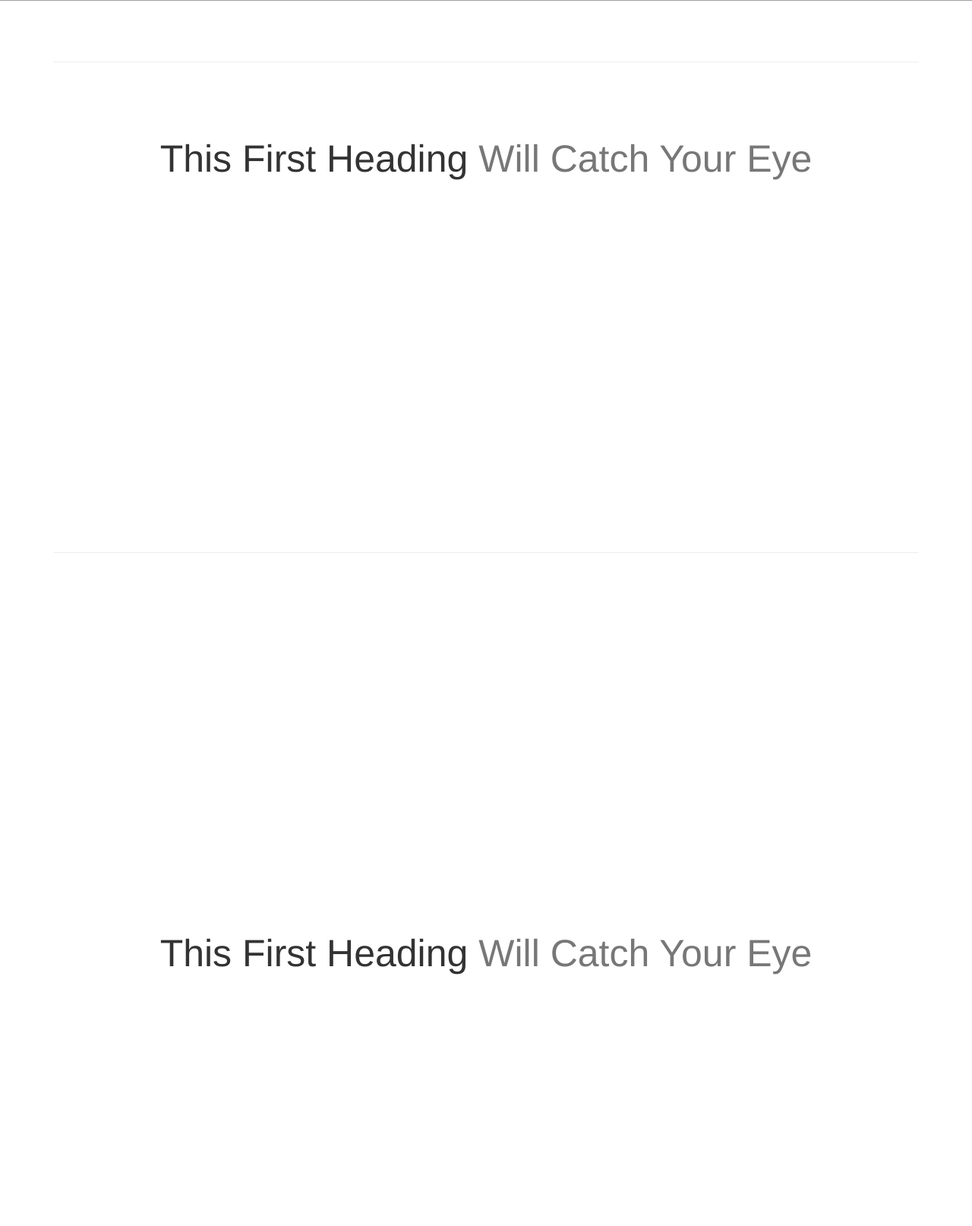
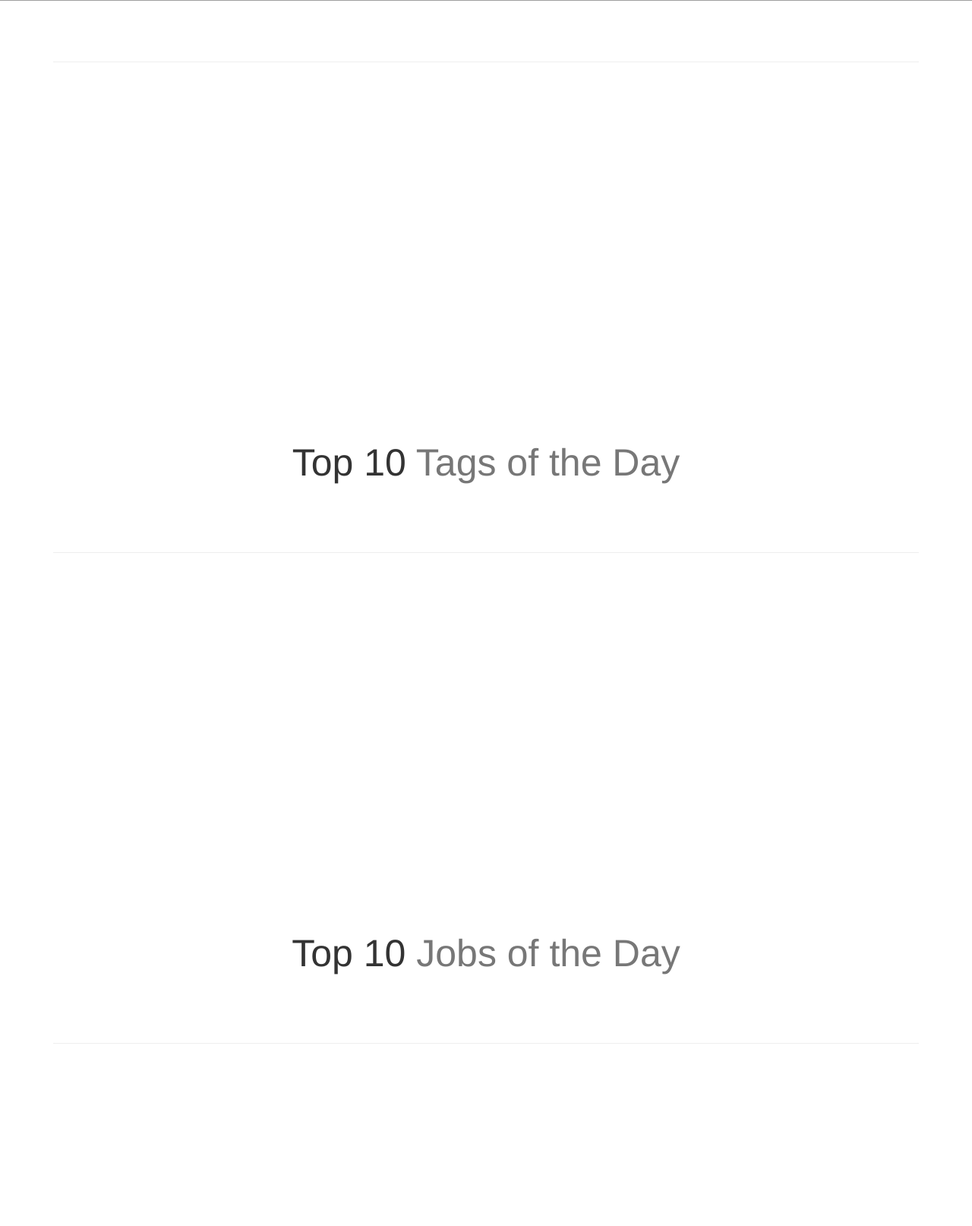
Before and after one commit to sVujke/django-job-analytics, a Django app: template templates/home.html in a window 1280 px wide. Shown: the part 567-2181 px from the top of the page at 76% size. Before the commit the page ends 1850 px from the top, so only its background shows below. Run offline with Django 3.2, Linux system fonts and the light colour scheme; the template is opened without the code that fills it, so the values that code supplies are empty; parts of the project's set-up code (start-up, migrations or seed data) failed here and were passed over; some libraries are stand-ins or nearby versions; grey boxes are pictures that could not be loaded.

Commit message:
data ploted on homepage

```diff
--- a/app/static/css/style.css
+++ b/app/static/css/style.css
@@ -11,3 +11,13 @@
     height: 400px;
     width: 800px;
 }
+
+#firm-bar{
+    height: 400px;
+    width: 800px;
+}
+
+#city-bar{
+    height: 400px;
+    width: 800px;
+}
--- a/templates/home.html
+++ b/templates/home.html
@@ -29,13 +29,14 @@
         <hr class="featurette-divider">
 
         <div class="featurette" id="about">
-            <div class="col-md-12 text-center">
-                <h2 class="featurette-heading ">This First Heading
-                <span class="text-muted">Will Catch Your Eye</span>
-                </h2>
+
+            <div class="col-md-10 col-md-offset-2" id="tag-bar">
 
             </div>
-            <div class="col-md-10 col-md-offset-1" id="tag-bar">
+            <div class="col-md-12 text-center">
+                <h2 class="featurette-heading ">Top 10
+                <span class="text-muted">Tags of the Day</span>
+                </h2>
 
             </div>
         </div>
@@ -43,13 +44,45 @@
         <hr class="featurette-divider">
 
         <div class="featurette" id="about">
-            <div class="col-md-10 col-md-offset-1" id="position-bar">
+            <div class="col-md-10 col-md-offset-2" id="position-bar">
 
             </div>
 
             <div class="col-lg-12 text-center">
-                <h2 class="featurette-heading">This First Heading
-                <span class="text-muted">Will Catch Your Eye</span>
+                <h2 class="featurette-heading">Top 10
+                <span class="text-muted">Jobs of the Day</span>
+                </h2>
+
+            </div>
+
+        </div>
+
+        <hr class="featurette-divider">
+
+        <div class="featurette" id="about">
+            <div class="col-md-10 col-md-offset-2" id="city-bar">
+
+            </div>
+
+            <div class="col-lg-12 text-center">
+                <h2 class="featurette-heading">Top 5
+                <span class="text-muted">Locations of the Day</span>
+                </h2>
+
+            </div>
+
+        </div>
+
+        <hr class="featurette-divider">
+
+        <div class="featurette" id="about">
+            <div class="col-md-10 col-md-offset-2" id="firm-bar">
+
+            </div>
+
+            <div class="col-lg-12 text-center">
+                <h2 class="featurette-heading">Top 10
+                <span class="text-muted">Companies of the Day</span>
                 </h2>
 
             </div>
@@ -60,20 +93,32 @@
     </div>
 
     <script>
+
         var x_arr =[];
         var y_arr = [];
+
         {% for x in top_tags %}
             x_arr.push('{{x.id}}');
+            y_arr.push('{{x.count}}');
         {% endfor %}
 
-        {% for y in top_tags %}
-            y_arr.push('{{y.count}}');
-        {% endfor %}
-	TESTER = document.getElementById('tag-bar');
-	Plotly.plot( TESTER, [{
-	x: x_arr,
-	y: y_arr, type:'bar' }], {
-	margin: { t: 0 } } );
+
+        var data = [{
+            x: x_arr,
+            y: y_arr,
+            type: 'bar',
+            orientation: 'v',
+            marker: {
+
+                opacity: 0.6,
+                line: {
+                  color: 'rbg(8,48,107)',
+                  width: 1.5
+            }
+            }
+        }]
+
+        Plotly.newPlot('tag-bar', data);
 
         var x1_arr =[];
         var y1_arr = [];
@@ -82,11 +127,69 @@
             y1_arr.push('{{x.count}}');
         {% endfor %}
 
-	TESTER = document.getElementById('position-bar');
-	Plotly.plot( TESTER, [{
-	x: x1_arr,
-	y: y1_arr, type:'bar' }], {
-	margin: { t: 0 } } );
+        var data = [{
+            x: x1_arr,
+            y: y1_arr,
+            type: 'bar',
+            orientation: 'v',
+            marker: {
+                color: 'rgb(118, 180, 90)',
+                opacity: 0.6,
+                line: {
+                  color: 'rbg(8,48,107)',
+                  width: 1.5
+            }
+            }
+        }]
+
+        Plotly.newPlot('position-bar', data);
+
+        var x1_arr =[];
+        var y1_arr = [];
+        {% for x in top_cities %}
+            x1_arr.push('{{x.id}}');
+            y1_arr.push('{{x.count}}');
+        {% endfor %}
+
+        var data = [{
+            x: x1_arr,
+            y: y1_arr,
+            type: 'bar',
+            orientation: 'v',
+            marker: {
+                opacity: 0.6,
+                line: {
+                  color: 'rbg(8,48,107)',
+                  width: 1.5
+            }
+            }
+        }]
+
+        Plotly.newPlot('city-bar', data);
+
+    var x1_arr =[];
+        var y1_arr = [];
+        {% for x in top_firms %}
+            x1_arr.push('{{x.id}}');
+            y1_arr.push('{{x.count}}');
+        {% endfor %}
+
+        var data = [{
+            x: x1_arr,
+            y: y1_arr,
+            type: 'bar',
+            orientation: 'v',
+            marker: {
+                color: 'rgb(118, 180, 90)',
+                opacity: 0.6,
+                line: {
+                  color: 'rbg(8,48,107)',
+                  width: 1.5
+            }
+            }
+        }]
+
+        Plotly.newPlot('firm-bar', data);
 	</script>
 
 </body>
```
